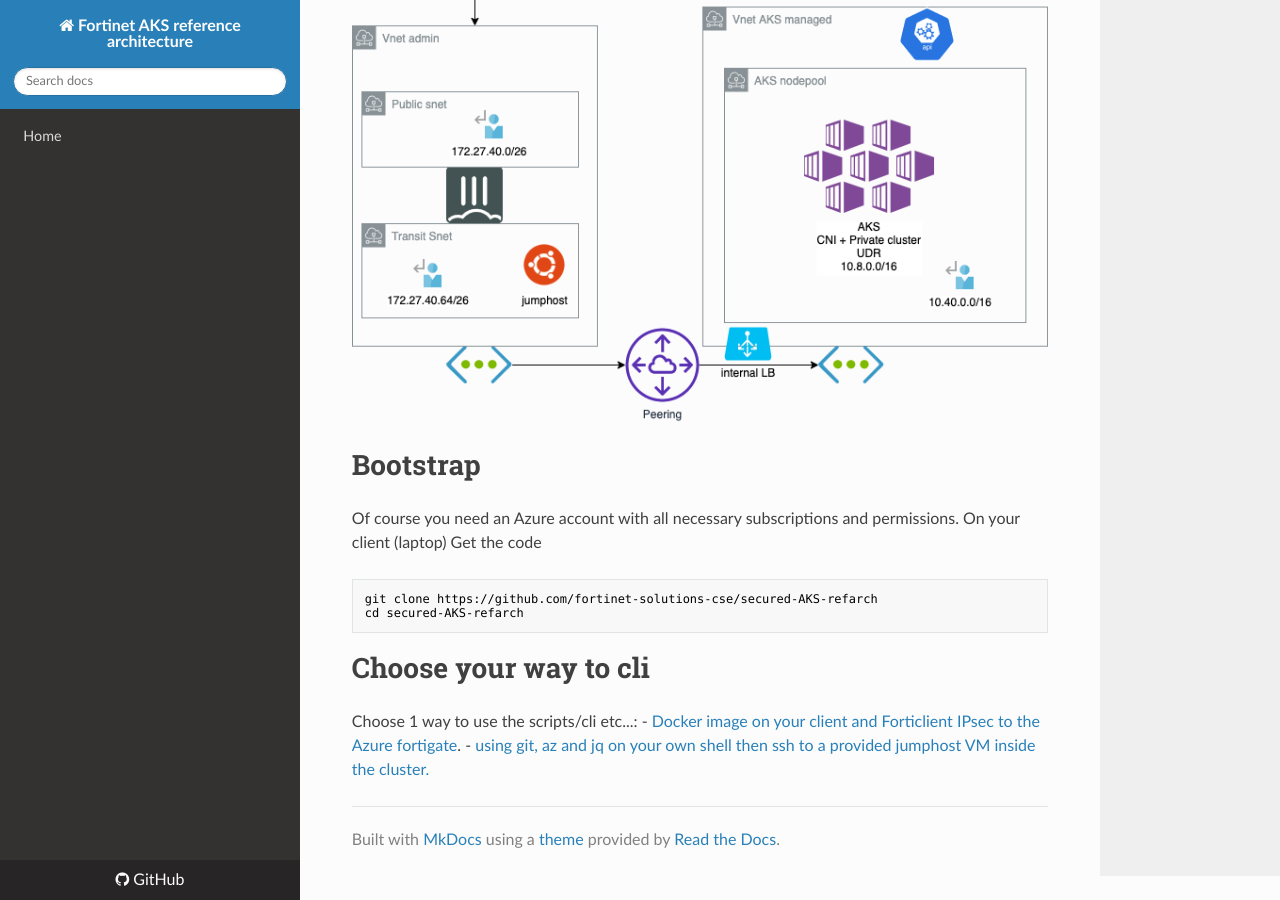
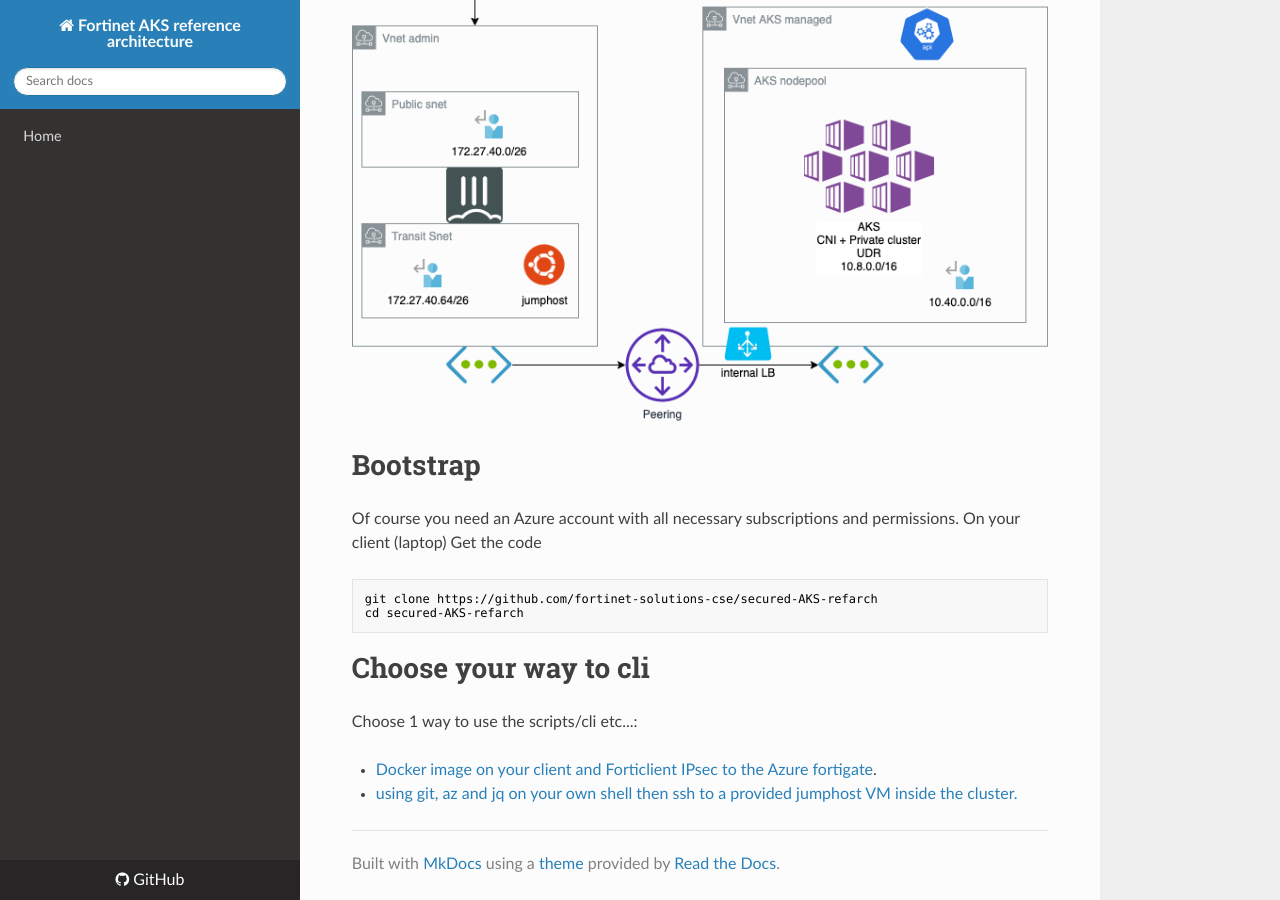
Before and after one commit to fortinet-solutions-cse/secured-AKS-refarch, an MkDocs documentation site: the page built from docs/AKS-Private-secured.md, in a window 1280 px wide and 900 px high, scrolled down 622 px. Built offline with MkDocs 1.6.1, drawn with Linux system fonts in a browser that asks for light colours; nearby versions of some CDN libraries.

Commit message:
Formating of docs

```diff
--- a/docs/AKS-Private-secured.md
+++ b/docs/AKS-Private-secured.md
@@ -21,5 +21,6 @@ cd secured-AKS-refarch
 # Choose your way to cli
 
 Choose 1 way to use the scripts/cli etc...:
-- [Docker image on your client and Forticlient IPsec to the Azure fortigate](Local%20Docker%20and%20VPN.md).
-- [using git, az and jq on your own shell then ssh to a provided jumphost VM inside the cluster.](JumphostUsage.md)
+
+* [Docker image on your client and Forticlient IPsec to the Azure fortigate](Local%20Docker%20and%20VPN.md).
+* [using git, az and jq on your own shell then ssh to a provided jumphost VM inside the cluster.](JumphostUsage.md)
```
Also changed, not shown: docs/index.md (+2 -2 lines).
